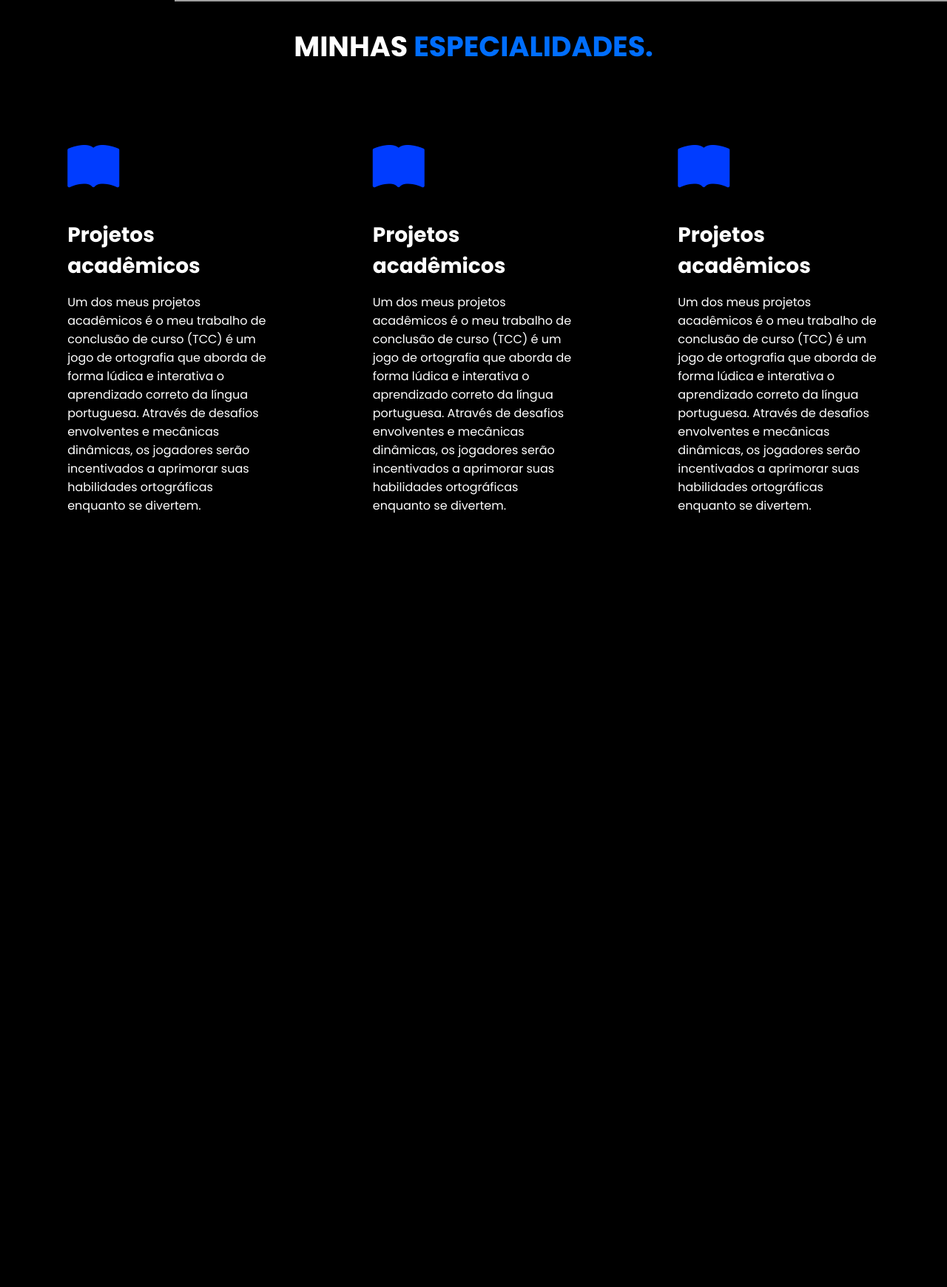
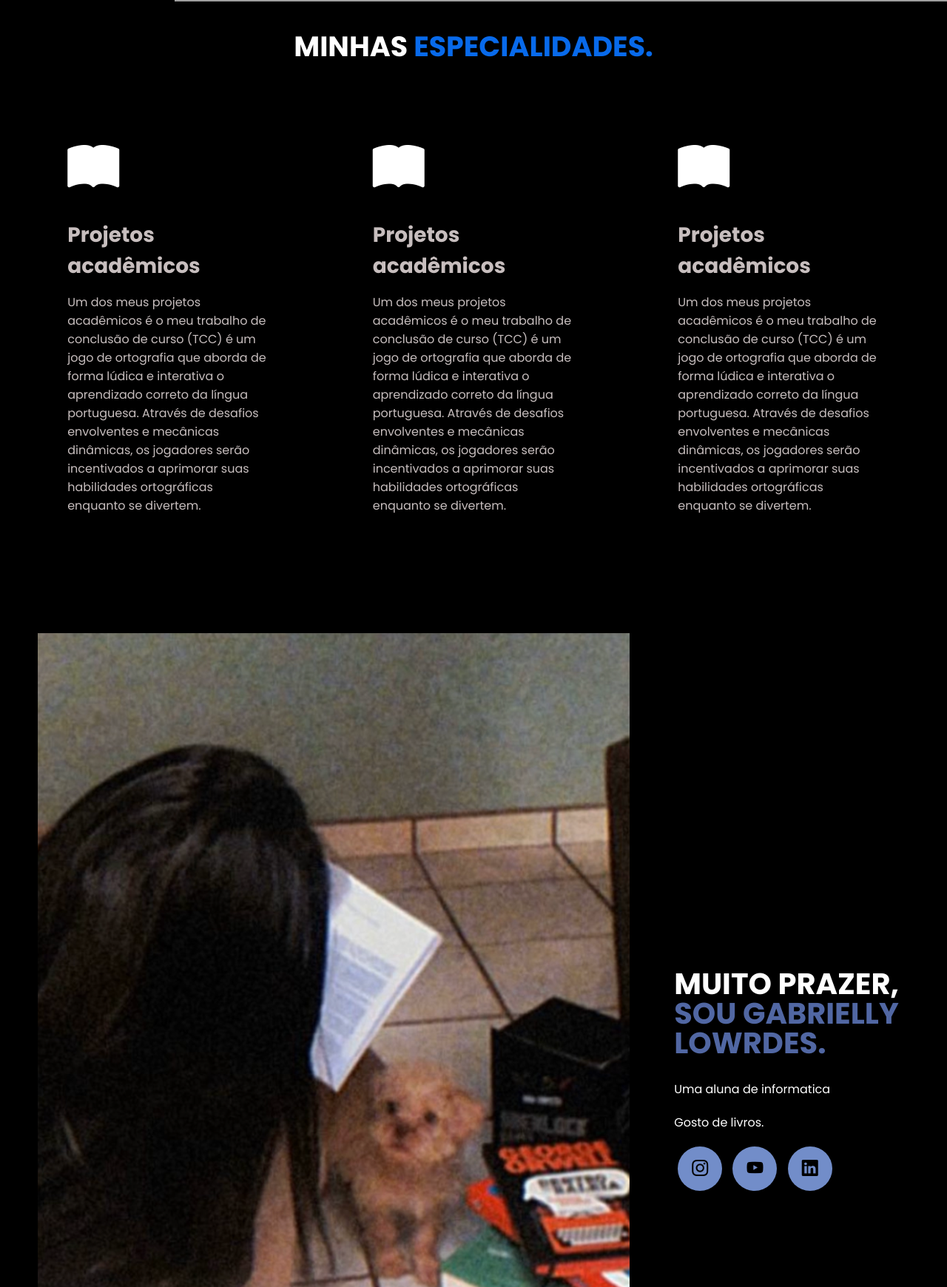
Before and after one commit to gabystella3/portifolio, a plain HTML site: page index.html in a window 1280 px wide. Shown: the part 1060-2800 px from the top of the page at 74% size. Before the commit the page ends 1836 px from the top, so only its background shows below. Drawn offline with nearby package versions, Linux system fonts and the light colour scheme; grey boxes are pictures that could not be loaded.

Commit message:
Add files via upload

```diff
--- a/index.html
+++ b/index.html
@@ -132,6 +132,44 @@
             </div><!--flex-->
         </div><!--interface-->
     </section><!--especiliadades-->
+
+    <section class="sobre">
+        <div class="interface">
+            <div class="flex">
+                <div class="img-sobre">
+                    <img src="g.png" alt="">
+                </div><!--img-sobre-->
+
+                <div class="txt-sobre">
+                    <h2>MUITO PRAZER, <span>SOU GABRIELLY LOWRDES.</span></h2>
+                    <p>Uma aluna de informatica</p>
+                    <p>Gosto de livros.</p>
+                    <div class="btn-social">
+                        <a href="#"><button><i class="bi bi-instagram"></i></button></a>
+                        <a href="#"><button><i class="bi bi-youtube"></i></button></a>
+                        <a href="#"><button><i class="bi bi-linkedin"></i></button></a>
+                    </div><!--btn-social-->
+                </div><!--txt-sobre-->
+            </div><!--flex-->
+        </div><!--interface-->
+    </section><!--sobre-->
+
+
+
+
+
+
+
+
+
+
+
+
+
+
+
+
+
   </main>
 </body>
 </html>
--- a/style.css
+++ b/style.css
@@ -38,12 +38,12 @@ h2.titulo {
 }
 
 h2.titulo span {
-    color: #006eff;
+    color: #086aeb;
 }
 
 button:hover,
 form .btn-enviar input:hover {
-    box-shadow: 0px 0px 8px #717fff;
+    box-shadow: 0px 0px 8px #1a2ac2;
     transform: scale(1.05);
 }
 
@@ -59,14 +59,14 @@ header>.interface {
 }
 
 header a {
-    color: #f8f8f8;
+    color: #978d8d;
     text-decoration: none;
     display: inline-block;
     transition: .2s;
 }
 
 header nav.menu-desktop a:hover {
-    color: #fff;
+    color: #ffffff;
     transform: scale(1.05);
 }
 
@@ -133,7 +133,7 @@ header nav.menu-desktop ul li {
 }
 
 .menu-mobile nav ul li a:hover{
-    background-color: #00a2ff;
+    background-color: #75b1d3;
     color: #000;
 }
 
@@ -160,7 +160,7 @@ section.topo-do-site .flex {
 }
 
 .topo-do-site h1 {
-    color: #fff;
+    color: #fffafa;
     font-size: 42px;
     line-height: 40px;
 }
@@ -170,7 +170,7 @@ section.topo-do-site .flex {
 }
 
 .topo-do-site .txt-topo-site p {
-    color: #fff;
+    color: #d4c6c6;
     margin: 40px 0;
 }
 
@@ -200,7 +200,7 @@ section.especiliadades .flex {
 }
 
 .especiliadades .especialidades-box {
-    color: #fff;
+    color: #c7bebe;
     padding: 40px;
     border-radius: 20px;
     margin-top: 45px;
@@ -209,12 +209,12 @@ section.especiliadades .flex {
 
 .especiliadades .especialidades-box:hover {
     transform: scale(1.05);
-    box-shadow: 0 0 20px #e4e4e3;
+    box-shadow: 0 0 20px #4d91eb;
 }
 
 .especiliadades .especialidades-box i {
     font-size: 70px;
-    color: #003cff;
+    color: #ffffff;
 }
 
 .especiliadades .especialidades-box h3 {
@@ -243,7 +243,7 @@ section.sobre .flex {
 }
 
 .sobre .txt-sobre h2 span {
-    color: #0044ff;
+    color: #5167a3;
     display: block;
 }
 
@@ -257,7 +257,7 @@ section.sobre .flex {
     height: 60px;
     border-radius: 50%;
     border: none;
-    background-color: #001aff;
+    background-color: #728dc9;
     font-size: 22px;
     cursor: pointer;
     margin: 0 5px;
@@ -374,7 +374,7 @@ footer .line-footer {
 }
 
 .borda {
-    border-top: 2px solid #00e1ff;
+    border-top: 2px solid #dbedf0;
 }
 
 footer .line-footer p i {
```
Also changed, not shown: g.png (added).
